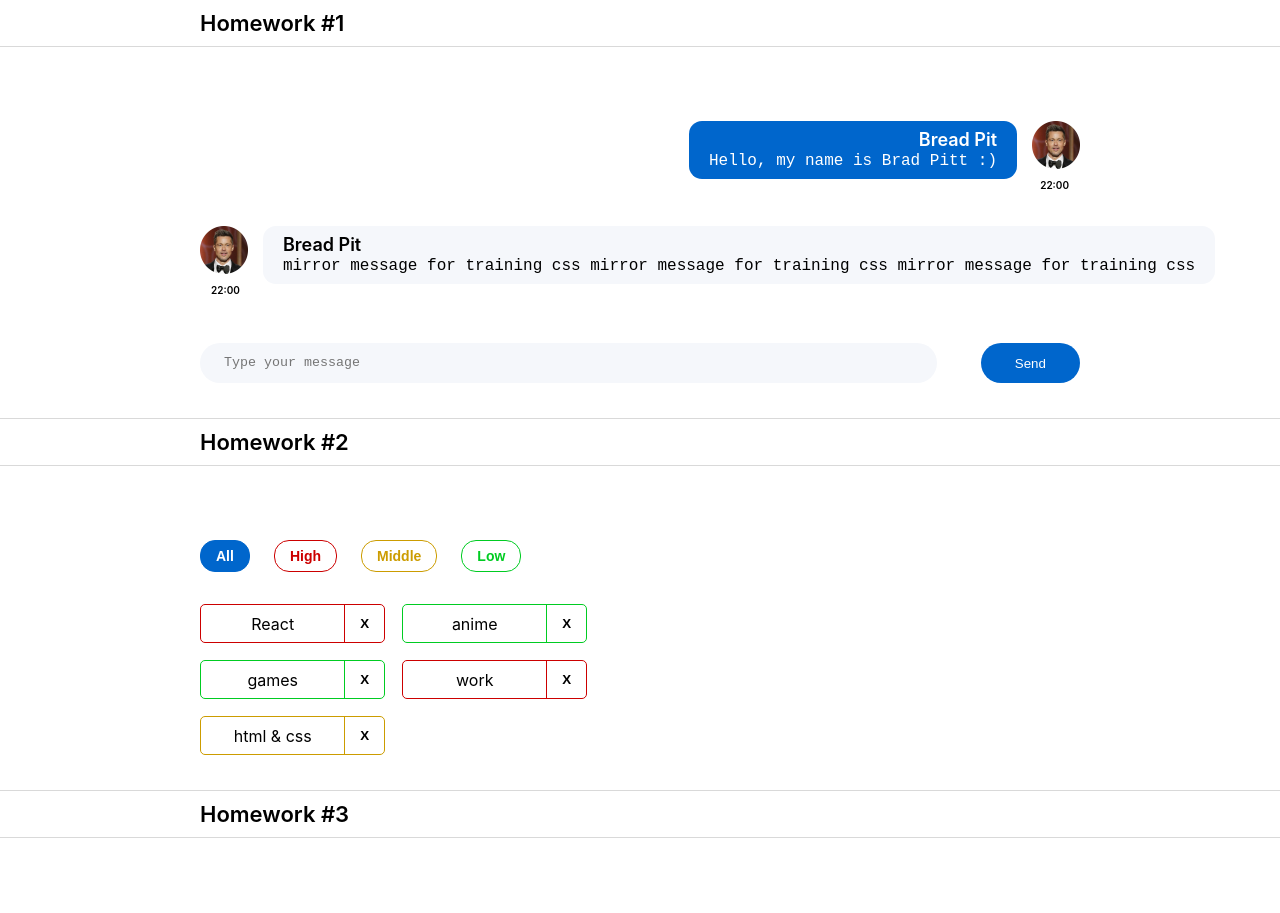
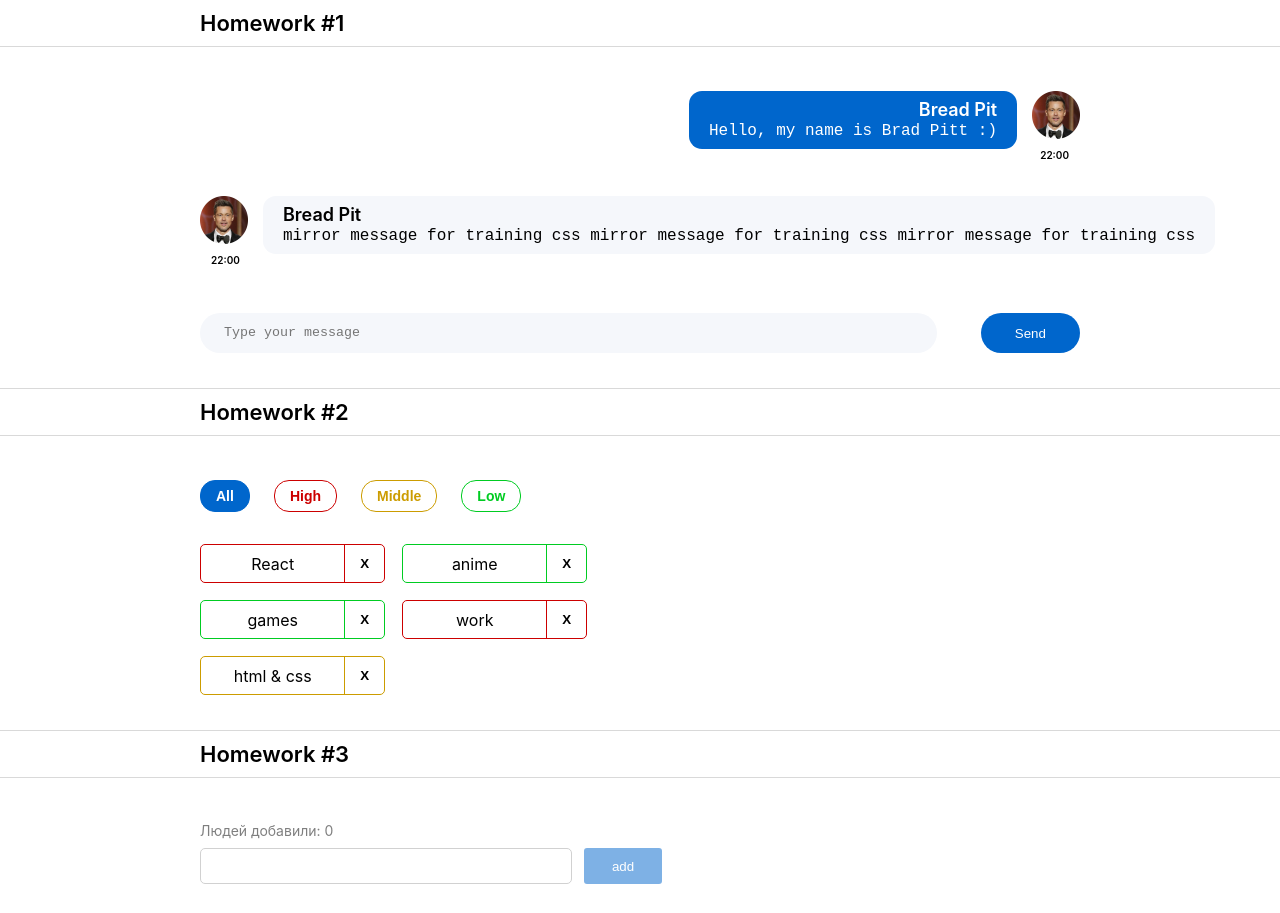
Before and after one commit to Alexmiroha/homework-IT-incubator, a React (Create React App) app: page /#/ in a window 1280 px wide. Shown: the top 913 px of the page. Built offline with nearby package versions, Linux system fonts and the light colour scheme.

Commit message:
hw3 was added some styles

```diff
--- a/src/s1-main/App.module.css
+++ b/src/s1-main/App.module.css
@@ -9,7 +9,7 @@
 .hw {
     display: flex;
     flex-direction: column;
-    padding: 50px 200px 35px 200px;
+    padding: 20px 200px 35px 200px;
     border-bottom: 1px solid #D9D9D9;
     width: 100vw;
 }
--- a/src/s2-homeworks/hw03/Greeting.module.css
+++ b/src/s2-homeworks/hw03/Greeting.module.css
@@ -1,22 +1,43 @@
 .greetingForm {
+    margin-bottom: 200px;
 }
 
 .inputAndButtonContainer {
+    display: flex;
+    flex-direction: row;
 }
 
 .error {
+    font-weight: 400;
+    font-size: 14px;
+    line-height: 17px;
+    color: #CC0000;
 }
 
 .input {
+    height: 36px;
+    width: 372px;
+    border: 1px solid #D1D1D1;
+    border-radius: 5px;
+    margin: 9px 12px 4px 0;
+    outline: none;
 }
 
 .input:focus {
 }
 
 .errorInput {
+    border: 1px solid #CC0000;
 }
 
 .button {
+    border: none;
+    background-color: #0066CC;
+    color: #FFFFFF;
+    border-radius: 3px;
+    width: 78px;
+    height: 36px;
+    margin-top: 9px;
 }
 
 .button:focus {
@@ -26,9 +47,14 @@
 }
 
 .button:disabled {
+    opacity: 0.5;
 }
 
 .text {
+    font-weight: 400;
+    font-size: 14px;
+    line-height: 17px;
+    color: rgba(0,0,0,0.5);
 }
 
 .greeting {
--- a/src/s2-homeworks/hw03/Greeting.tsx
+++ b/src/s2-homeworks/hw03/Greeting.tsx
@@ -25,7 +25,7 @@ const Greeting: React.FC<GreetingPropsType> = (
         lastUserName,
     } // деструктуризация пропсов
 ) => {
-    const inputClass = error? s.errorInput : ''// need to fix with (?:)
+    const inputClass = error ? `${s.errorInput} ${s.input}` : `${s.input}`// need to fix with (?:)
 
     return (
         <div id={'hw3-form'} className={s.greetingForm}>
```
